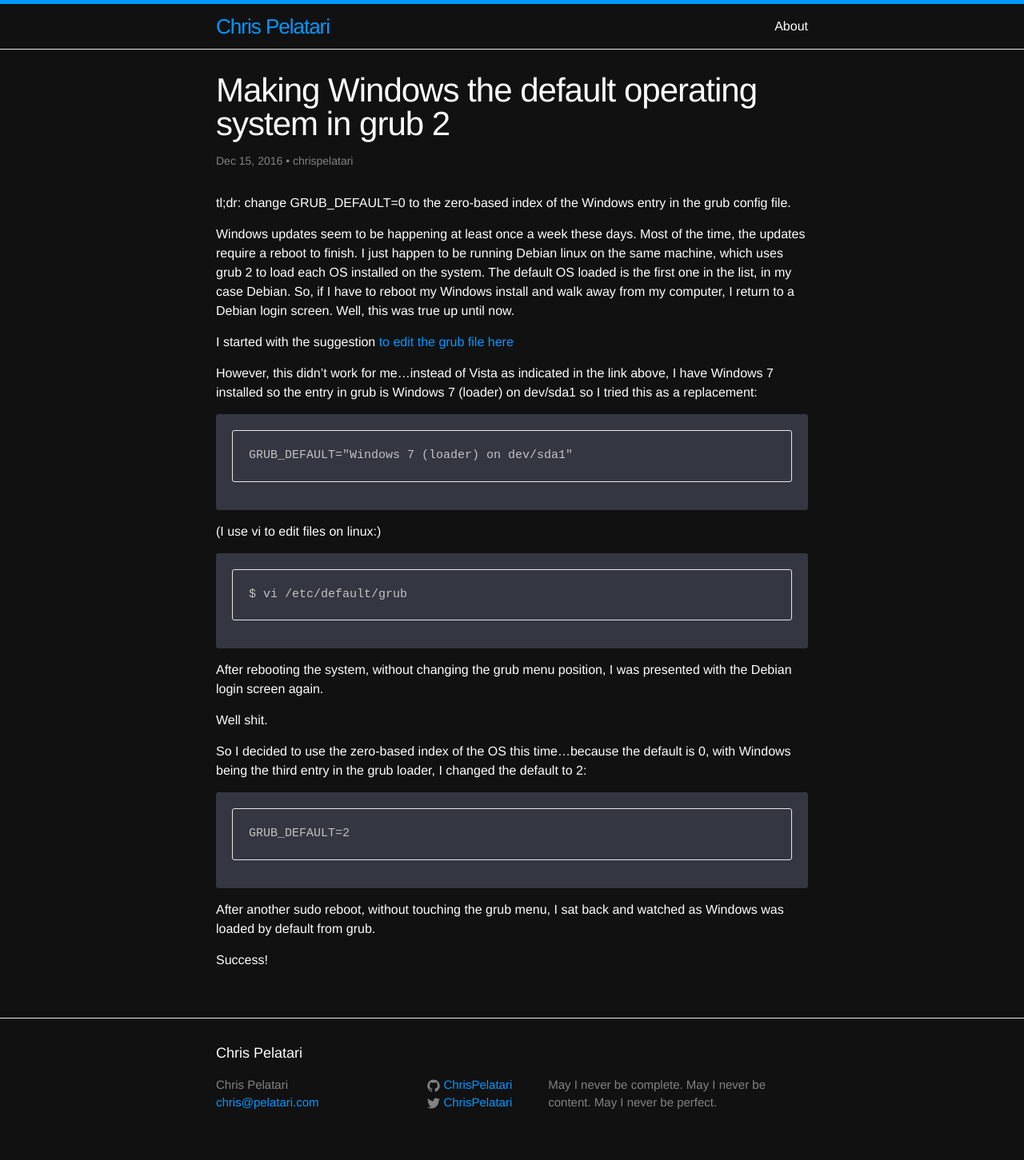
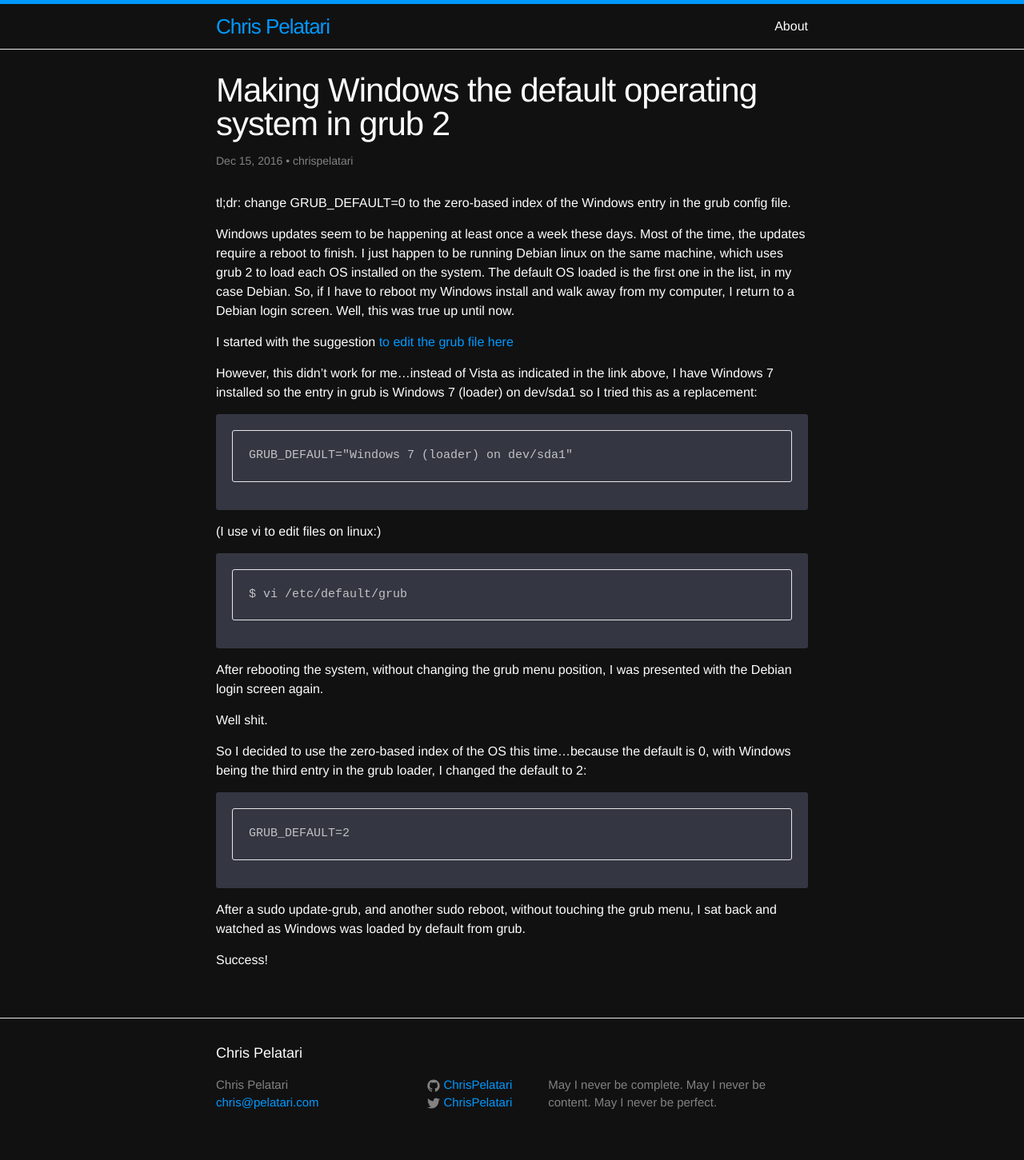
Before and after one commit to ChrisPelatari/chrispelatari.github.io, a Jekyll site: the page built from _posts/2016-12-15-making-windows-the-default-operating-system-in-grub-2.md, in a window 1280 px wide. Shown: the whole page at 80% size. Built offline with Jekyll 4.4.1, drawn with Linux system fonts in a browser that asks for light colours.

Commit message:
add sudo update-grub

````diff
--- a/_posts/2016-12-15-making-windows-the-default-operating-system-in-grub-2.md
+++ b/_posts/2016-12-15-making-windows-the-default-operating-system-in-grub-2.md
@@ -33,6 +33,6 @@
 GRUB_DEFAULT=2
 ```
 
-After another sudo reboot, without touching the grub menu, I sat back and watched as Windows was loaded by default from grub.
+After a sudo update-grub, and another sudo reboot, without touching the grub menu, I sat back and watched as Windows was loaded by default from grub.
 
 Success!
````
